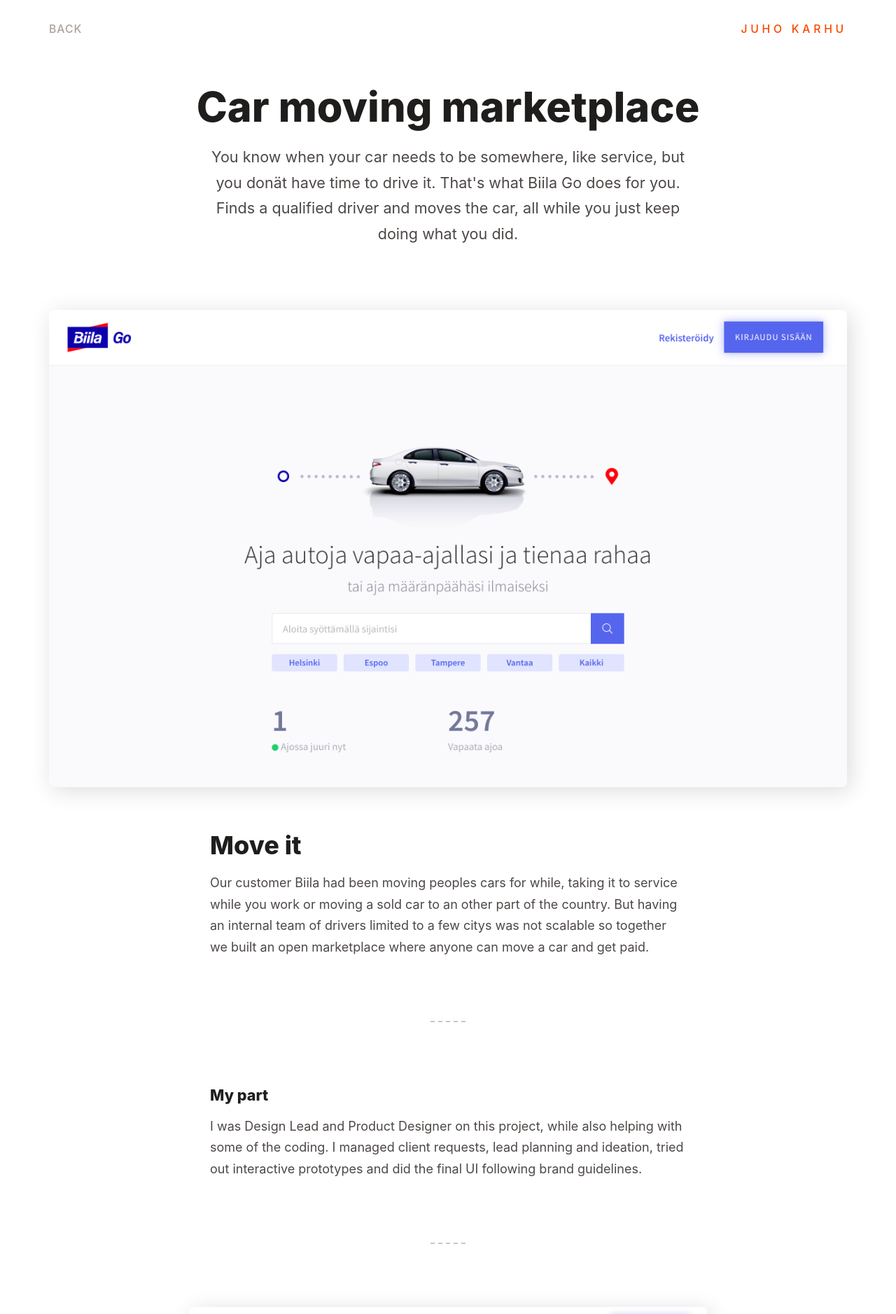
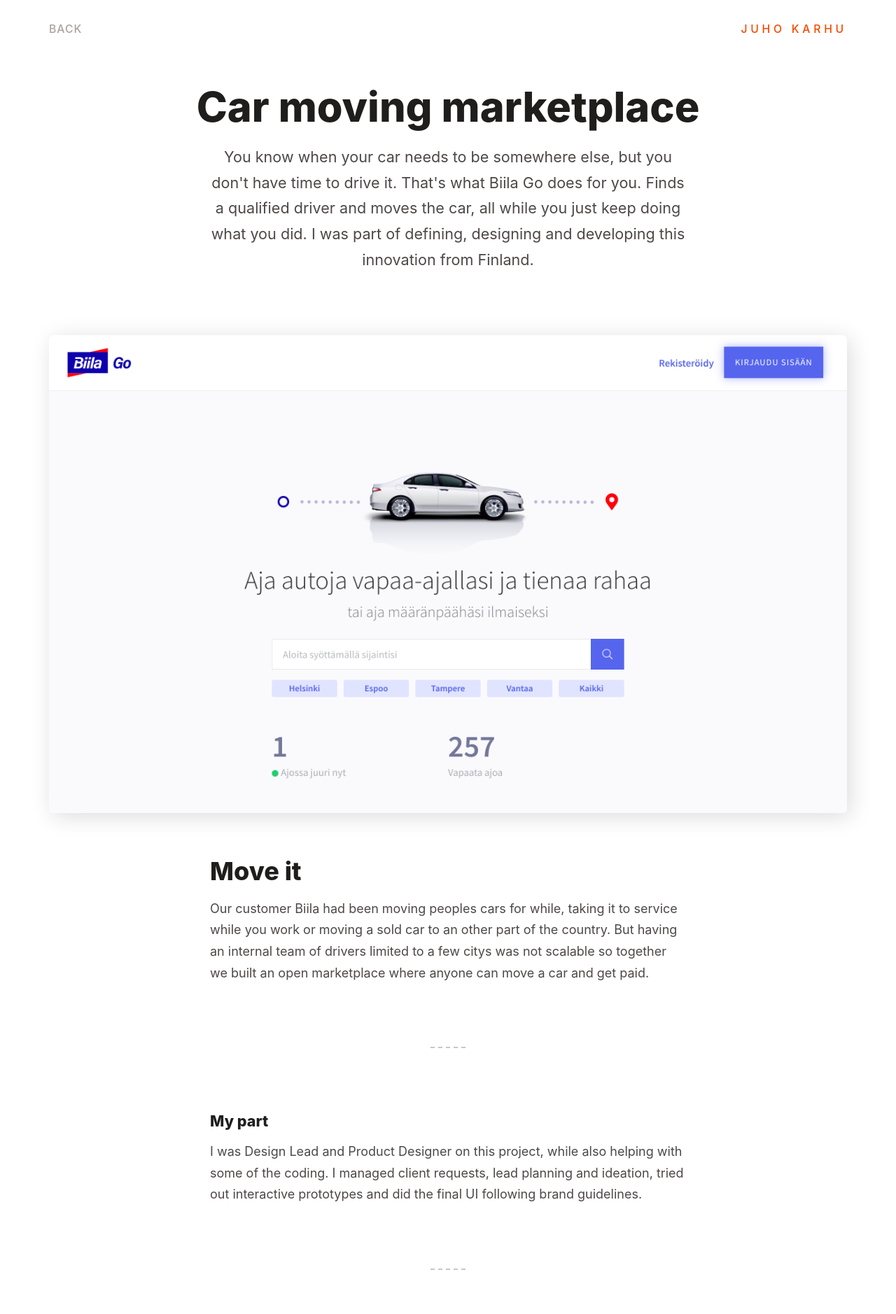
Before and after one commit to karjuho/juhokarhu.com, a Jekyll site: the page built from _cases/biila-go.md, in a window 1280 px wide. Shown: the top 1878 px of the page at 70% size. Built offline with Jekyll 4.4.1, drawn with Linux system fonts in a browser that asks for light colours; some web fonts are replaced.

Commit message:
Text updates

```diff
--- a/_cases/biila-go.md
+++ b/_cases/biila-go.md
@@ -3,7 +3,7 @@
 name: Car moving marketplace
 order: 1
 coverImage: biila-go.png
-excerpt: You know when your car needs to be somewhere, like service, but you donät have time to drive it. That's what Biila Go does for you. Finds a qualified driver and moves the car, all while you just keep doing what you did.
+excerpt: You know when your car needs to be somewhere else, but you don't have time to drive it. That's what Biila Go does for you. Finds a qualified driver and moves the car, all while you just keep doing what you did. I was part of defining, designing and developing this innovation from Finland.
 ---
 
 ## Move it
--- a/_sass/_layout.scss
+++ b/_sass/_layout.scss
@@ -73,7 +73,7 @@
             }
 
             p {
-                max-width: 360px;
+                max-width: 380px;
             }
         }
     }
```
Also changed, not shown: _cases/fiilistele.md (+1 -1 lines), _layouts/home.html (+20 -20 lines).
